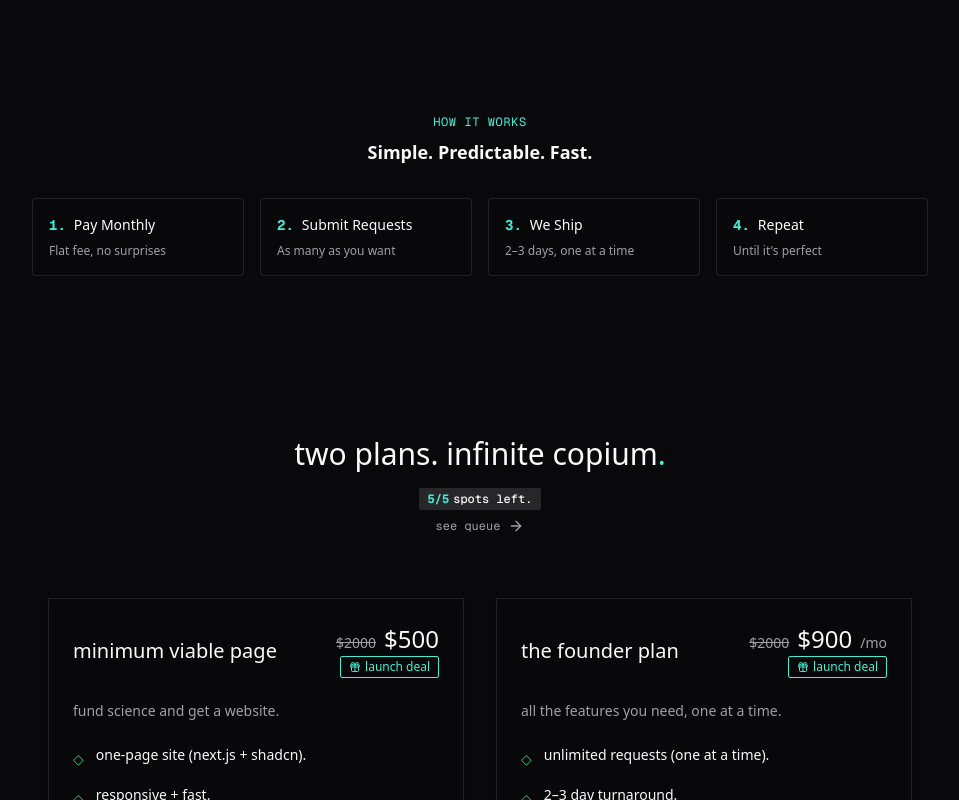
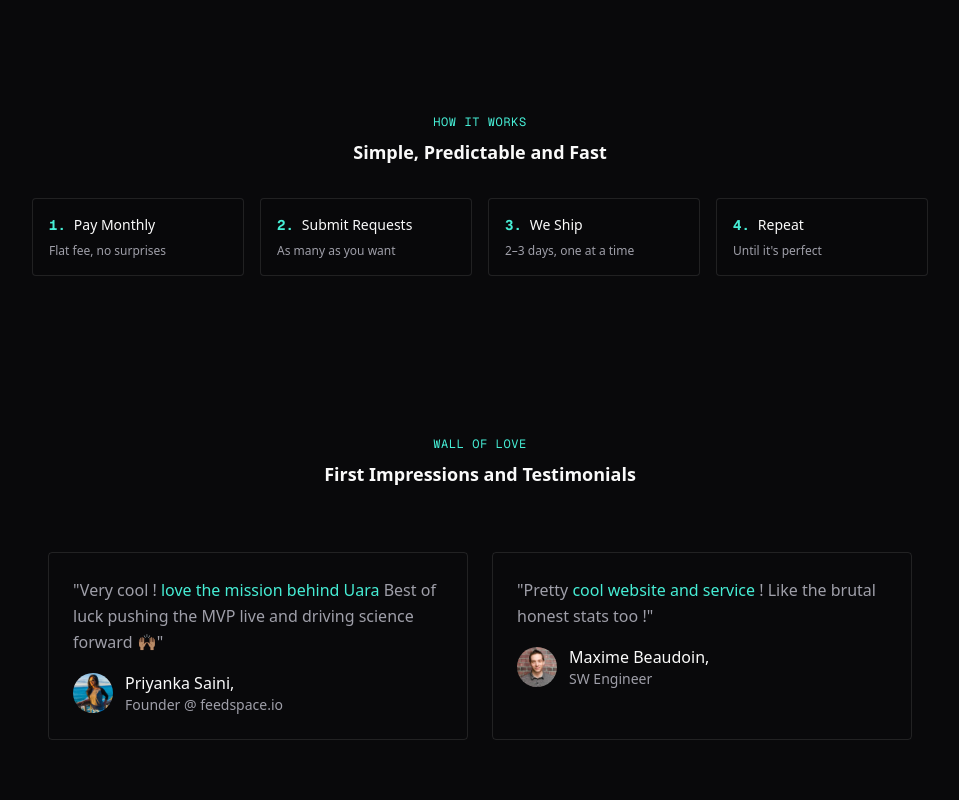
Before and after one commit to federicofanini/uara.co, a Next.js app: page / in a window 1280 px wide. Shown: the part 880-1680 px from the top of the page, without its empty margins (160-1119 px from the left). Built offline with nearby package versions, Linux system fonts and the light colour scheme; no server answers.

Commit message:
testimonials

```diff
--- a/src/app/(site)/page.tsx
+++ b/src/app/(site)/page.tsx
@@ -12,6 +12,8 @@ export default function Home() {
     <>
       <Hero />
       <HowItWorksCards />
+      <WallOfLove />
+
       <Pricing />
       <DottedSeparator />
       <Rules />
--- a/src/components/rules.tsx
+++ b/src/components/rules.tsx
@@ -9,7 +9,7 @@ export function HowItWorksCards() {
           HOW IT WORKS
         </p>
         <h3 className="text-lg font-semibold text-foreground">
-          Simple. Predictable. Fast.
+          Simple, Predictable and Fast
         </h3>
       </div>
 
--- a/src/components/wall-of-love.tsx
+++ b/src/components/wall-of-love.tsx
@@ -1,88 +1,22 @@
 export function WallOfLove() {
   const testimonials = [
     {
-      name: "Sarah Chen",
-      role: "Founder @ TechFlow",
+      name: "Priyanka Saini",
+      role: "Founder @ feedspace.io",
       content:
-        "Federico shipped our landing page in 2 days. Clean, fast, and exactly what we needed. No meetings, no drama, just results.",
-      avatar: "SC",
+        "Very cool !  love the mission behind Uara Best of luck pushing the MVP live and driving science forward 🙌🏽",
+      highlight: "love the mission behind Uara",
+      avatar: "/ppl/ps.jpg",
+      xLink: "https://x.com/PriyankaSaini28",
     },
     {
-      name: "Marcus Rodriguez",
-      role: "CEO @ DataVibe",
+      name: "Maxime Beaudoin",
+      role: "SW Engineer",
       content:
-        "Best subscription I've ever had. Unlimited requests, fast turnaround, and the guy actually knows what he's doing.",
-      avatar: "MR",
-    },
-    {
-      name: "Emily Watson",
-      role: "Product Lead @ StartupX",
-      content:
-        "Finally, someone who gets it. No calls, no BS, just beautiful websites. Federico is a machine.",
-      avatar: "EW",
-    },
-    {
-      name: "David Kim",
-      role: "Indie Hacker",
-      content:
-        "Paused my subscription for 3 months, came back, and Federico was still there. Reliable as hell.",
-      avatar: "DK",
-    },
-    {
-      name: "Lisa Thompson",
-      role: "Designer @ CreativeCo",
-      content:
-        "I'm a designer and even I use Federico for dev work. His shadcn implementations are *chef's kiss*",
-      avatar: "LT",
-    },
-    {
-      name: "Alex Turner",
-      role: "Founder @ GrowthLabs",
-      content:
-        "Tried 5 different agencies. Federico beats them all. One dude > entire teams.",
-      avatar: "AT",
-    },
-    {
-      name: "Maria Santos",
-      role: "CMO @ BrandFlow",
-      content:
-        "Our site went from embarrassing to professional in one week. Worth every euro.",
-      avatar: "MS",
-    },
-    {
-      name: "James Wilson",
-      role: "CTO @ TechStack",
-      content:
-        "Federico's code is cleaner than my apartment. And I'm pretty neat.",
-      avatar: "JW",
-    },
-    {
-      name: "Rachel Green",
-      role: "Startup Founder",
-      content:
-        "Needed a pricing page ASAP. Federico delivered in 1.5 days. Now we're actually making money.",
-      avatar: "RG",
-    },
-    {
-      name: "Tom Anderson",
-      role: "Product Manager",
-      content:
-        "The only developer who doesn't ask for a 2-hour discovery call. Just ships.",
-      avatar: "TA",
-    },
-    {
-      name: "Sophie Martin",
-      role: "E-commerce Owner",
-      content:
-        "My conversion rate doubled after Federico redesigned our hero section. Magic.",
-      avatar: "SM",
-    },
-    {
-      name: "Chris Lee",
-      role: "SaaS Founder",
-      content:
-        "Been subscribed for 6 months. Zero regrets. This man is funding science with websites.",
-      avatar: "CL",
+        "Pretty cool website and service ! Like the brutal honest stats too !",
+      highlight: "cool website and service",
+      avatar: "/ppl/mb.jpeg",
+      xLink: "https://x.com/maximbeaudoin",
     },
   ];
 
@@ -90,50 +24,80 @@ export function WallOfLove() {
     <div className="w-full space-y-16 max-w-4xl mx-auto px-4 py-16">
       {/* Header */}
       <div className="text-center space-y-4">
-        <h2 className="text-2xl md:text-3xl font-medium text-foreground">
-          wall of love<span className="text-teal-300">.</span>
-        </h2>
-        <p className="text-muted-foreground leading-relaxed">
-          real people, real websites, real results.
+        <div className="text-center space-y-2 mb-8">
+          <p className="text-xs font-mono text-teal-300 uppercase tracking-wider">
+            WALL OF LOVE
           </p>
-        <p className="text-xs text-muted-foreground font-mono">
-          (ok, these are from gpt5, but i&apos;m sure i can add similar in a
-          while)
-        </p>
+          <h3 className="text-lg font-semibold text-foreground">
+            First Impressions and Testimonials
+          </h3>
+        </div>
       </div>
 
       {/* Testimonials Grid */}
-      <div className="grid grid-cols-1 md:grid-cols-2 lg:grid-cols-3 gap-6">
-        {testimonials.map((testimonial, index) => (
+      <div className="grid grid-cols-1 md:grid-cols-2 gap-6">
+        {testimonials.map((testimonial, index) => {
+          const renderContentWithHighlight = (
+            content: string,
+            highlight: string
+          ) => {
+            if (!highlight) return content;
+
+            const parts = content.split(highlight);
+            if (parts.length === 1) return content;
+
+            return (
+              <>
+                {parts[0]}
+                <span className="text-teal-300 font-medium">{highlight}</span>
+                {parts[1]}
+              </>
+            );
+          };
+
+          return (
             <div
               key={index}
-            className="bg-background/50 backdrop-blur-sm border border-border rounded-lg p-6 space-y-4 hover:border-teal-300/50 transition-colors"
+              className="border border-border rounded-lg p-6 space-y-4 hover:border-teal-300/50 transition-colors"
             >
               {/* Content */}
               <div className="space-y-3">
-              <p className="text-sm text-muted-foreground leading-relaxed">
-                &quot;{testimonial.content}&quot;
+                <p className="text-base text-muted-foreground leading-relaxed">
+                  &quot;
+                  {renderContentWithHighlight(
+                    testimonial.content,
+                    testimonial.highlight
+                  )}
+                  &quot;
                 </p>
               </div>
 
               {/* Author */}
               <div className="flex items-center gap-3">
-              <div className="w-8 h-8 rounded-full bg-teal-300/10 border border-teal-300/20 flex items-center justify-center">
-                <span className="text-xs font-mono text-teal-300">
-                  {testimonial.avatar}
-                </span>
+                <div className="w-10 h-10 rounded-full overflow-hidden">
+                  <img
+                    src={testimonial.avatar}
+                    alt={testimonial.name}
+                    className="w-full h-full object-cover"
+                  />
                 </div>
                 <div>
-                <p className="text-sm font-medium text-foreground">
-                  {testimonial.name}
-                </p>
-                <p className="text-xs text-muted-foreground">
+                  <a
+                    href={testimonial.xLink}
+                    target="_blank"
+                    rel="noopener noreferrer"
+                    className="text-base font-medium text-foreground hover:text-teal-300 transition-colors"
+                  >
+                    {testimonial.name},
+                  </a>
+                  <p className="text-sm text-muted-foreground">
                     {testimonial.role}
                   </p>
                 </div>
               </div>
             </div>
-        ))}
+          );
+        })}
       </div>
 
       {/* Stats Section */}
```
Also changed, not shown: public/ppl/mb.jpeg (added), public/ppl/ps.jpg (added). Lines whose indentation alone changed are shown as unchanged.
